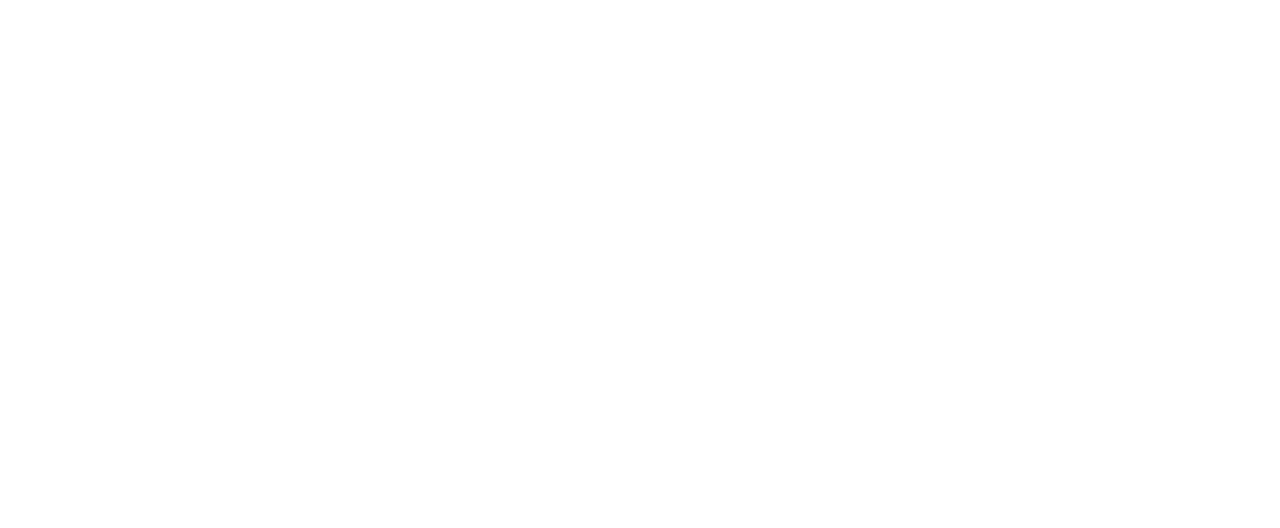
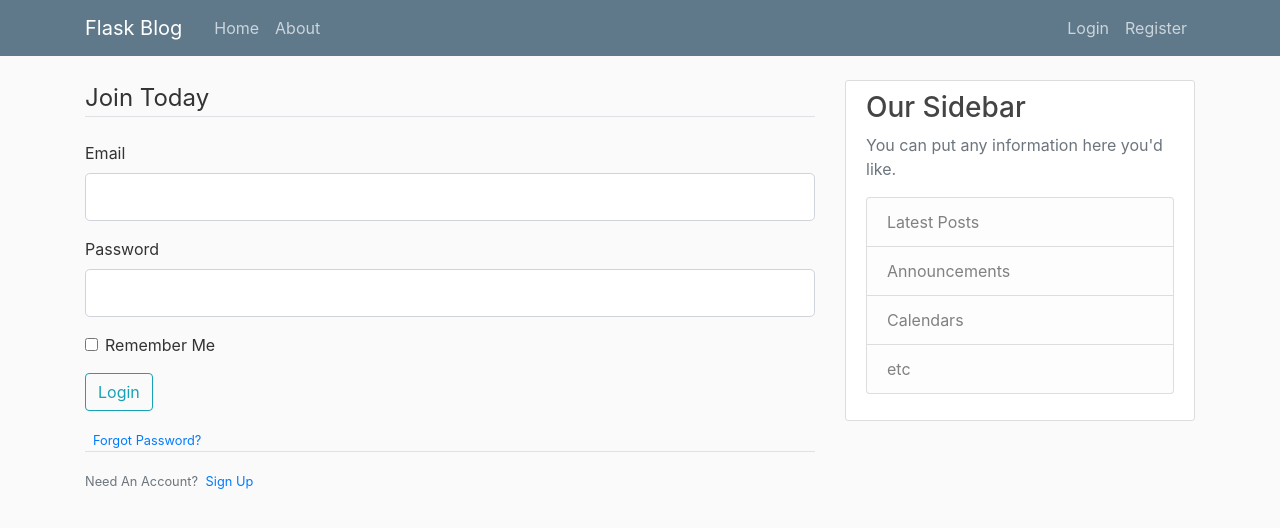
Before and after one commit to angkul07/python_web_tut, a Flask app: page /login in a window 1280 px wide. Before the commit the part shown is empty. Shown: the top 528 px of the page. Run offline with Flask 3, Linux system fonts and the light colour scheme; some libraries are stand-ins or nearby versions.

Commit message:
finish the login and registration form

```diff
--- a/flask_blog/main.py
+++ b/flask_blog/main.py
@@ -38,9 +38,15 @@ def register():
 
     return render_template('register.html', title = 'Register', form=form)
 
-@app.route("/login")
+@app.route("/login", methods=['GET', 'POST'])
 def login():
     form = LoginForm()
+    if form.validate_on_submit():
+        if form.email.data == 'admin@blog.com' and form.password.data=='1234':
+            flash('You have been logged in!', 'success')
+            return redirect(url_for('home'))
+        else:
+            flash('Login faild', 'danger')
     return render_template('login.html', title = 'Login', form=form)
 
 if __name__ == "__main__":
--- a/flask_blog/templates/layout.html
+++ b/flask_blog/templates/layout.html
@@ -26,13 +26,13 @@
           </button>
           <div class="collapse navbar-collapse" id="navbarToggle">
             <div class="navbar-nav mr-auto">
-              <a class="nav-item nav-link" href="/">Home</a>
-              <a class="nav-item nav-link" href="/about">About</a>
+              <a class="nav-item nav-link" href="{{ url_for('home') }}">Home</a>
+              <a class="nav-item nav-link" href="{{ url_for('about')}}">About</a>
             </div>
             <!-- Navbar Right Side -->
             <div class="navbar-nav">
-              <a class="nav-item nav-link" href="/login">Login</a>
-              <a class="nav-item nav-link" href="/register">Register</a>
+              <a class="nav-item nav-link" href="{{ url_for('login')}}">Login</a>
+              <a class="nav-item nav-link" href="{{ url_for('register')}}">Register</a>
             </div>
           </div>
         </div>
--- a/flask_blog/templates/login.html
+++ b/flask_blog/templates/login.html
@@ -0,0 +1,60 @@
+{% extends "layout.html" %}
+{% block content %}
+<div class="contetn-section">
+    <form method="POST" action="">
+        {{ form.hidden_tag() }}
+        <fieldset class="form-group">
+            <legend class="border-bottom mb-4"> Join Today</legend>
+
+            <div class="form-group">
+                {{ form.email.label(class="form-control-label")}}
+                {% if form.email.errors %}
+                {{ form.email(class="form-control form-control-lg is-invalid")}}
+                <div class="invalid-feedback">
+                    {% for error in form.email.errors %}
+                        <span>{{ error }}</span>
+                    {% endfor %}
+                </div>
+                {% else %}
+                {{ form.email(class="form-control form-control-lg")}}
+                {% endif %}
+            </div>
+
+            <div class="form-group">
+                {{ form.password.label(class="form-control-label")}}
+                {% if form.password.errors %}
+                {{ form.password(class="form-control form-control-lg is-invalid")}}
+                <div class="invalid-feedback">
+                    {% for error in form.password.errors %}
+                        <span>{{ error }}</span>
+                    {% endfor %}
+                </div>
+                {% else %}
+                {{ form.password(class="form-control form-control-lg")}}
+                {% endif %}
+            </div>
+
+            <div class="form-check">
+                {{ form.remember(class="form-check-input") }}
+                {{ form.remember.label(class="form-check-label") }}
+            </div>
+
+        </fieldset>
+
+        <fieldset>
+            <div class="form-group">
+                {{ form.submit(class='btn btn-outline-info') }}
+            </div>
+            <small class="text-muted ml-2">
+                <a href="#">Forgot Password?</a>
+            </small>
+        </fieldset>
+    </form>
+</div>
+
+<div class="border-top pt-3">
+    <small class="text-muted">
+        Need An Account? <a class="ml-1" href="{{ url_for('register')}}"> Sign Up</a>
+    </small>
+</div>
+{% endblock content %}
```
Also changed, not shown: flask_blog/templates/register.html (+37 -0 lines).
